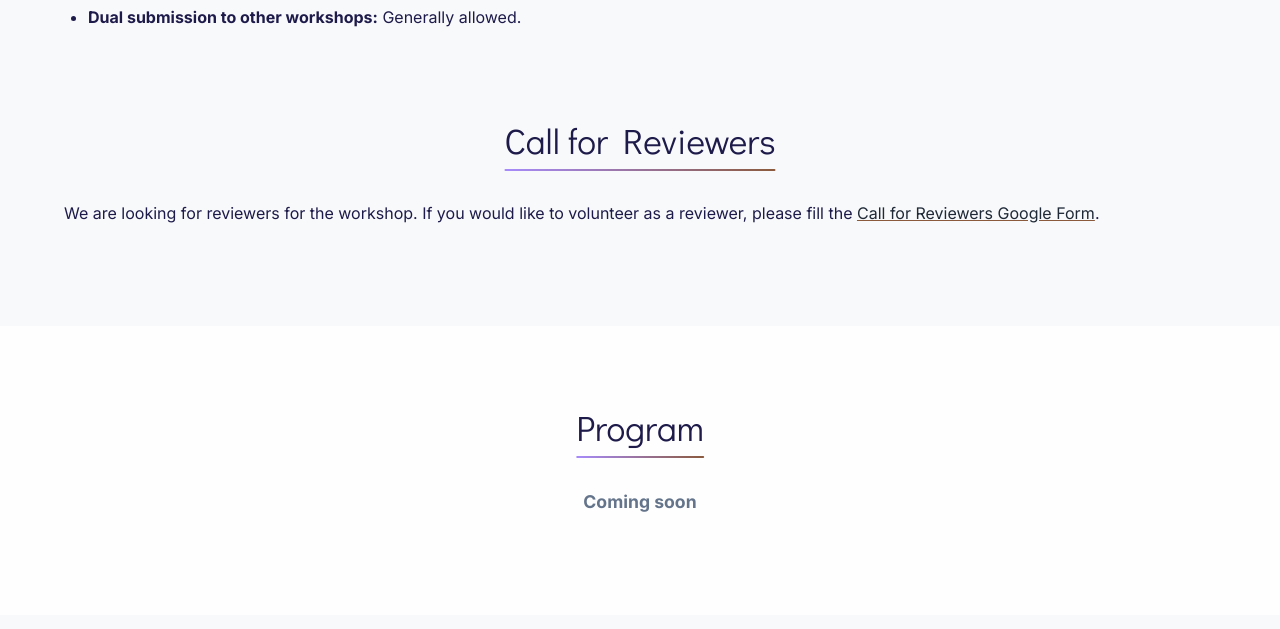
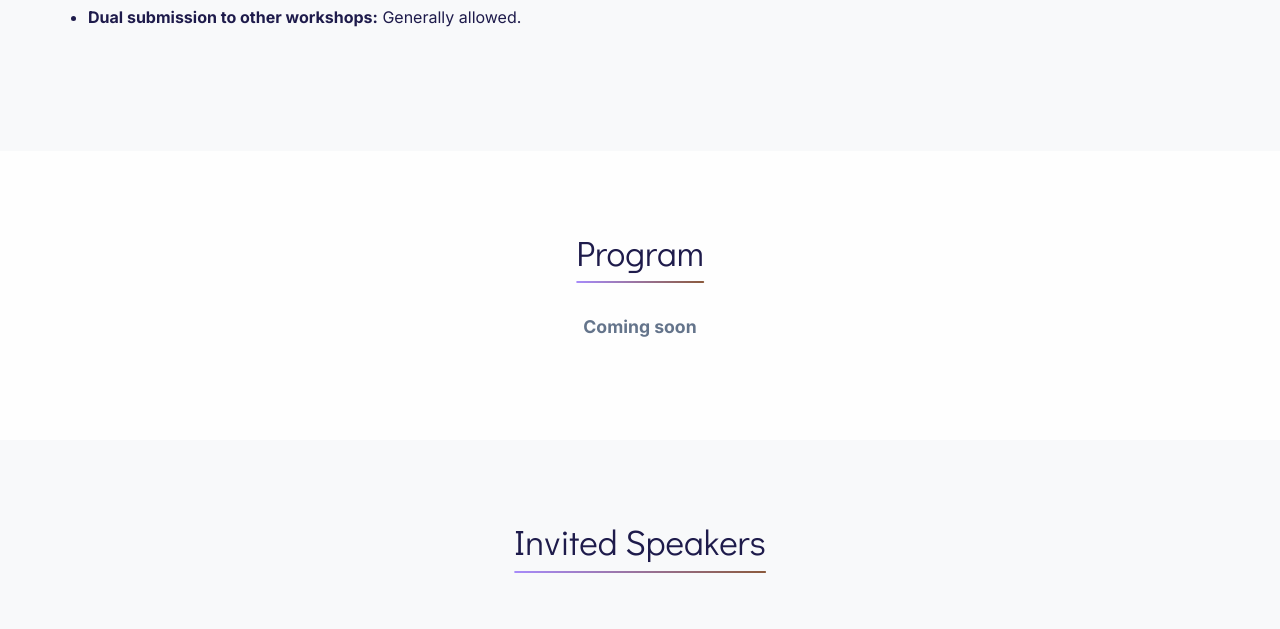
Before and after one commit to responsible-synthetic-data/responsible-synthetic-data.github.io, a website: page index.html in a window 1280 px wide. Shown: the part 2622-3251 px from the top of the page. Drawn offline with Linux system fonts and the light colour scheme.

Commit message:
remove call for reviewers

```diff
--- a/index.html
+++ b/index.html
@@ -186,11 +186,6 @@
                         <li><strong>Dual submission to other workshops:</strong> Generally allowed.</li>
                     </ul>
                     </div>
-
-                    <h2 style="margin-top: 3rem;">Call for Reviewers</h2>
-                    <div class="submission-text">
-                        <p>We are looking for reviewers for the workshop. If you would like to volunteer as a reviewer, please fill the <a href="https://forms.gle/Z5VmcKsAzpsbFcKMA" target="_blank" class="link-highlight">Call for Reviewers Google Form</a>.</p>
-                    </div>
                 </div>
             </div>
         </div>
```
